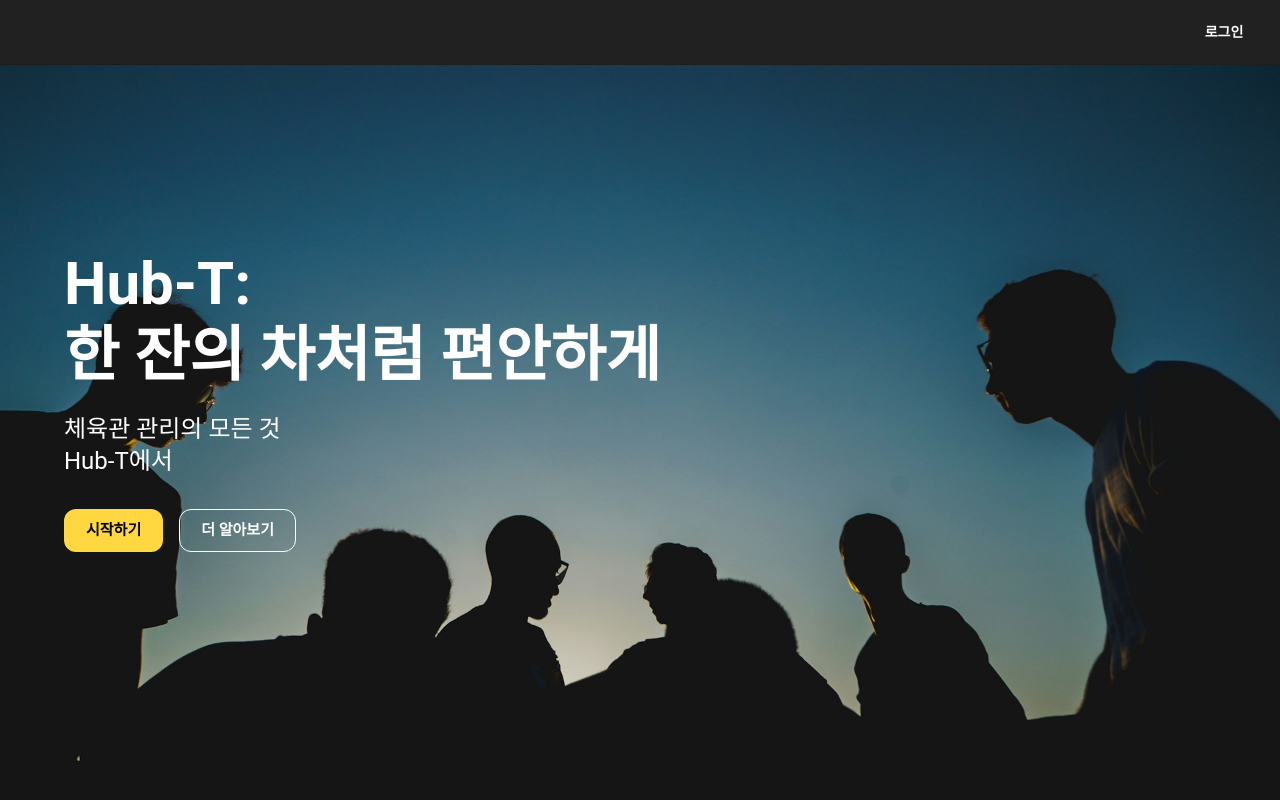
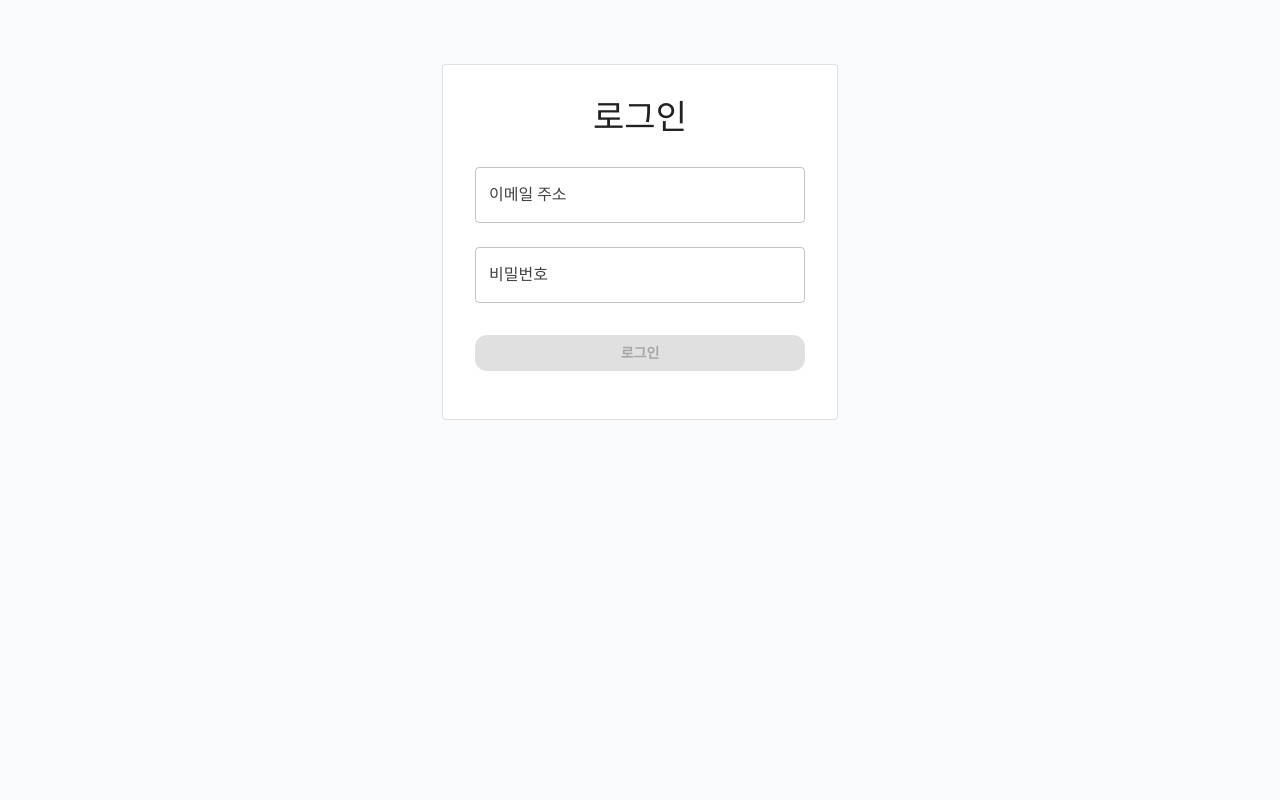
Before and after one commit to jinaparkdev/skeleton-frontend, a React (Vite) app: page /login in a window 1280 px wide. Shown: the top 800 px of the page. Built offline with nearby package versions, Linux system fonts and the light colour scheme; a web font is replaced by a local one.

Commit message:
로그인 화면 추가 및 로그인 API 연동

```diff
--- a/package.json
+++ b/package.json
@@ -10,8 +10,8 @@
         "type-check": "tsc --noEmit"
     },
     "dependencies": {
-        "@mui/icons-material": "^5.16.12",
-        "@mui/material": "^5.16.12",
+        "@mui/icons-material": "^7.2.0",
+        "@mui/material": "^7.2.0",
         "jsonexport": "^3.2.0",
         "react": "^18.3.1",
         "react-dom": "^18.3.1",
--- a/src/Landing.tsx
+++ b/src/Landing.tsx
@@ -11,6 +11,7 @@ import {
     Typography,
 } from '@mui/material';
 import {styled} from '@mui/material/styles';
+import {useNavigate} from 'react-router';
 
 const HeroSection = styled(Box)(() => ({
     minHeight: '100vh',
@@ -33,12 +34,16 @@ const FeatureCard = styled(Card)(() => ({
 }));
 
 const Landing = () => {
+
+    const navigate = useNavigate();
     return (
         <>
             {/* Header */}
             <AppBar position="fixed">
                 <Toolbar>
-                    <Button sx={{marginLeft: 'auto'}} color="inherit">로그인</Button>
+                    <Button sx={{marginLeft: 'auto'}} color="inherit"
+                            onClick={() => navigate('/login')}
+                    >로그인</Button>
                 </Toolbar>
             </AppBar>
 
@@ -46,7 +51,7 @@ const Landing = () => {
             <HeroSection>
                 <Container>
                     <Grid container spacing={4} alignItems="center">
-                        <Grid item xs={12} md={12}>
+                        <Grid size={{xs: 12, md: 12}}>
                             <Typography variant="h2" gutterBottom>
                                 Hub-T:<br/>한 잔의 차처럼 편안하게
                             </Typography>
@@ -58,6 +63,7 @@ const Landing = () => {
                                     variant="contained"
                                     size="large"
                                     sx={{mr: 2}}
+                                    onClick={() => navigate('/login')}
                                 >
                                     시작하기
                                 </Button>
@@ -84,7 +90,7 @@ const Landing = () => {
                     <Typography variant="h3" component="h2" align="center" gutterBottom>
                         주요 기능
                     </Typography>
-                    <Typography variant="h6" align="center" color="text.secondary" paragraph>
+                    <Typography variant="h6" align="center" color="text.secondary">
                         무료로 제공하는 핵심 서비스들을 확인해보세요
                     </Typography>
 
@@ -100,8 +106,7 @@ const Landing = () => {
                                 description: '다양한 멤버십 옵션을 제공하고 관리할 수 있습니다.',
                             },
                         ].map((feature, index) => (
-                            <Grid item xs={12} md={4} key={index}>
-                                <FeatureCard>
+                            <Grid size={{xs: 12, md: 4}} key={index}> <FeatureCard>
                                 <CardContent>
                                     <Typography variant="h5" component="h3" gutterBottom>
                                         {feature.title}
--- /dev/null
+++ b/src/Routes.tsx
@@ -0,0 +1,17 @@
+import React from 'react';
+import { RouteObject } from 'react-router-dom';
+import Landing from './Landing';
+import Login from './page/Login';
+
+const Routes: RouteObject[] = [
+    {
+        path: '/',
+        element: <Landing />,
+    },
+    {
+        path: '/login',
+        element: <Login />,
+    },
+];
+
+export default Routes;
--- a/src/index.tsx
+++ b/src/index.tsx
@@ -1,27 +1,23 @@
 import * as React from 'react';
 import { createRoot } from 'react-dom/client';
-import { BrowserRouter } from 'react-router-dom';
+import { RouterProvider, createBrowserRouter } from 'react-router-dom';
 import { RecoilRoot } from 'recoil';
 import { ThemeProvider, CssBaseline } from '@mui/material';
 import { theme } from './theme';
-import Landing from './Landing';
+import Routes from './Routes';
 
 const container = document.getElementById('root') as HTMLElement;
 const root = createRoot(container);
 
-const App = () => {
-    return <Landing />;
-};
+const router = createBrowserRouter(Routes);
 
 root.render(
     <React.StrictMode>
-        <BrowserRouter>
-            <RecoilRoot>
-                <ThemeProvider theme={theme}>
-                    <CssBaseline />
-                    <App />
-                </ThemeProvider>
-            </RecoilRoot>
-        </BrowserRouter>
+        <RecoilRoot>
+            <ThemeProvider theme={theme}>
+                <CssBaseline />
+                <RouterProvider router={router} />
+            </ThemeProvider>
+        </RecoilRoot>
     </React.StrictMode>
 );
--- /dev/null
+++ b/src/page/Login.tsx
@@ -0,0 +1,116 @@
+import * as React from 'react';
+import {Box, Button, Container, Paper, TextField, Typography} from '@mui/material';
+import {Controller, useForm} from 'react-hook-form';
+import {AuthenticateCompanyRequest, CompanyService} from "../service/company";
+
+const Login = () => {
+
+    const {
+        control,
+        handleSubmit,
+        formState: {errors, isValid, isSubmitting}
+    } = useForm<AuthenticateCompanyRequest>({
+        mode: 'onChange',
+        defaultValues: {
+            email: '',
+            password: ''
+        }
+    });
+
+    const onSubmit = async (data: AuthenticateCompanyRequest) => {
+        await CompanyService.authenticate(data).then(response => {
+            // TODO 로그인 성공 후 처리
+            console.log('로그인 성공:', response);
+        }).catch(error => {
+            // TODO 로그인 실패 처리
+            console.error('로그인 실패:', error);
+        }).finally(() => {
+
+        })
+    };
+
+    return (
+        <Container component="main" maxWidth="xs">
+            <Box
+                sx={{
+                    marginTop: 8,
+                    display: 'flex',
+                    flexDirection: 'column',
+                    alignItems: 'center',
+                }}
+            >
+                <Paper elevation={3} sx={{padding: 4, width: '100%'}}>
+                    <Typography component="h1" variant="h4" align="center" gutterBottom>
+                        로그인
+                    </Typography>
+
+                    <Box component="form" onSubmit={handleSubmit(onSubmit)} sx={{mt: 1}}>
+
+                        <Controller
+                            name="email"
+                            control={control}
+                            rules={{
+                                required: '이메일을 입력해주세요',
+                                pattern: {
+                                    value: /^[A-Z0-9._%+-]+@[A-Z0-9.-]+\.[A-Z]{2,}$/i,
+                                    message: '올바른 이메일 형식을 입력해주세요'
+                                }
+                            }}
+                            render={({field}) => (
+                                <TextField
+                                    {...field}
+                                    margin="normal"
+                                    fullWidth
+                                    id="email"
+                                    label="이메일 주소"
+                                    type="email"
+                                    autoComplete="email"
+                                    error={!!errors.email}
+                                    helperText={errors.email?.message}
+                                />
+                            )}
+                        />
+
+                        <Controller
+                            name="password"
+                            control={control}
+                            rules={{
+                                required: '비밀번호를 입력해주세요',
+                                minLength: {
+                                    value: 6,
+                                    message: '비밀번호는 최소 6자 이상이어야 합니다'
+                                }
+                            }}
+                            render={({field}) => (
+                                <TextField
+                                    {...field}
+                                    margin="normal"
+                                    fullWidth
+                                    id="password"
+                                    label="비밀번호"
+                                    type="password"
+                                    autoComplete="current-password"
+                                    error={!!errors.password}
+                                    helperText={errors.password?.message}
+                                />
+                            )}
+                        />
+
+                        <Button
+                            type="submit"
+                            fullWidth
+                            variant="contained"
+                            sx={{mt: 3, mb: 2}}
+                            disabled={!isValid}
+                            loading={isSubmitting}
+                        >
+                            로그인
+                        </Button>
+                    </Box>
+                </Paper>
+            </Box>
+        </Container>
+    );
+};
+
+export default Login;
--- /dev/null
+++ b/src/service/company.ts
@@ -0,0 +1,37 @@
+import {http} from "../util/http";
+
+export interface Company {
+    id: number;
+    name: string;
+    email: string;
+    phone: string;
+}
+
+export interface CreateCompanyRequest {
+    name: string;
+    email: string;
+    password: string;
+    phone: string;
+}
+
+export interface AuthenticateCompanyRequest {
+    email: string;
+    password: string;
+}
+
+export interface AuthenticateCompanyResponse {
+    token: string;
+    company: Company;
+}
+
+export class CompanyService {
+    private static readonly BASE_URL = '/company';
+
+    static async create(data: CreateCompanyRequest): Promise<Company> {
+        return http.post<Company>(this.BASE_URL, data);
+    }
+
+    static async authenticate(data: AuthenticateCompanyRequest): Promise<AuthenticateCompanyResponse> {
+        return http.post<AuthenticateCompanyResponse>(`${this.BASE_URL}/auth`, data);
+    }
+}
--- a/src/theme.ts
+++ b/src/theme.ts
@@ -61,5 +61,14 @@ export const theme = createTheme({
                 },
             },
         },
+        MuiPaper:{
+            styleOverrides: {
+                root: {
+                    border: '1px solid rgba(0, 0, 0, 0.12)',
+                    boxShadow: 'none',
+                    backgroundColor: '#ffffff',
+                },
+            },
+        }
     },
 });
```
Also changed, not shown: 1 other file (tests, documents, lock files or other folders). Lines whose indentation alone changed are shown as unchanged.
